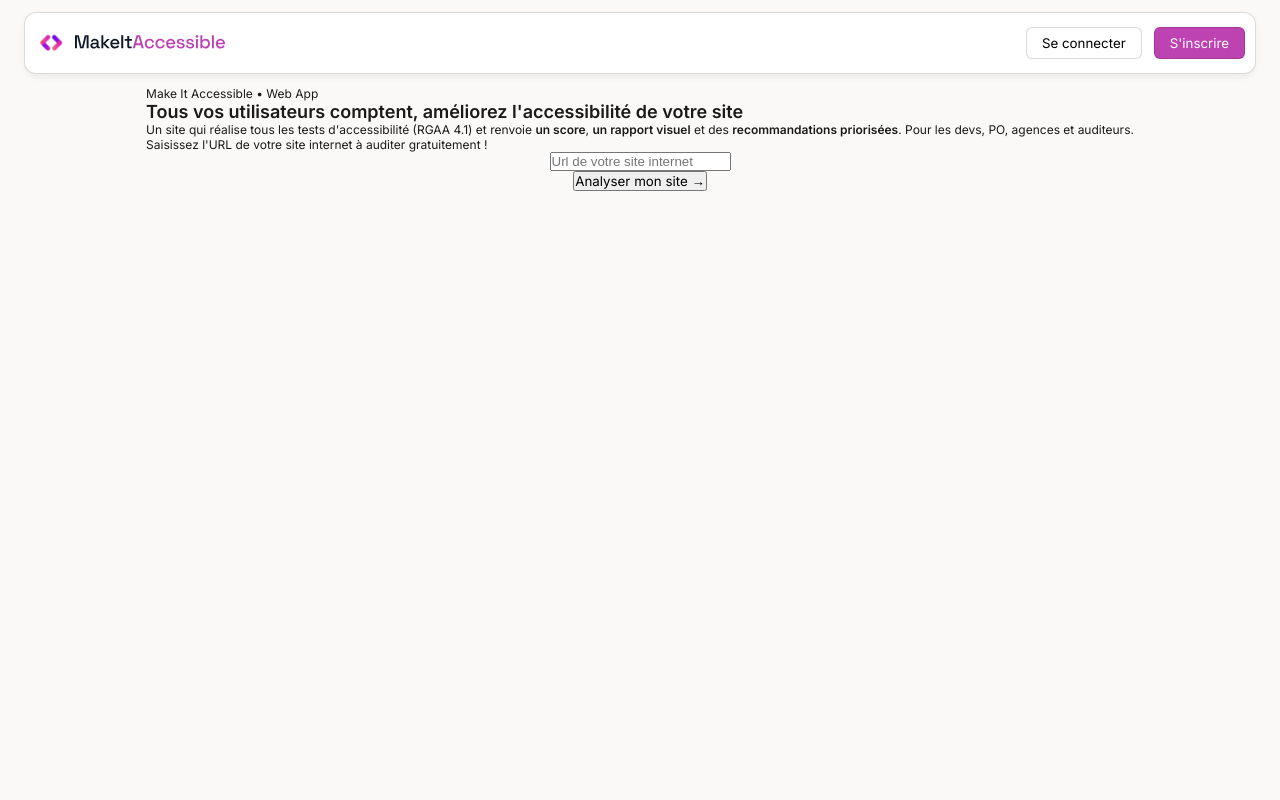
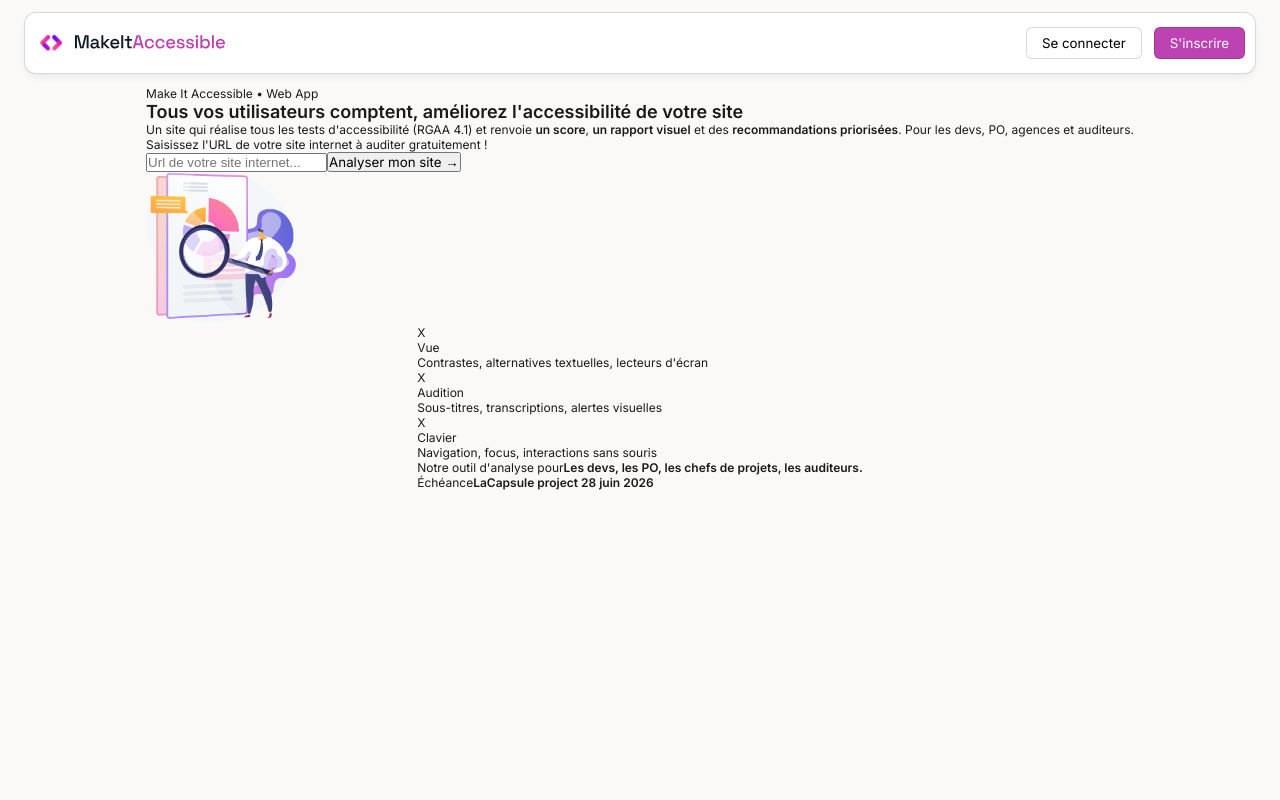
Before and after one commit to nino-nojutsu/makeitaccessible-front, a Next.js app: page / in a window 1280 px wide. Shown: the top 800 px of the page. Built offline with nearby package versions, Linux system fonts and the light colour scheme.

Commit message:
fix(analyse): delete / in .env

```diff
--- a/components/Analyse.js
+++ b/components/Analyse.js
@@ -29,9 +29,9 @@ function Analyse() {
 
   return (
     <div>
-      <form className={styles.main}  role="search" aria-label="Tester d'accessibilité">
-        <input className={styles.Search} id="url-input" name="url" type="url" aria-required="true" placeholder="Url de votre site internet" value={url} onChange={(e) => handleInputChange(e.target.value)} />
-        <button onClick={handleSubmit} type="submit"> Analyser mon site → </button>
+      <form className={styles.mainAnalyse}  role="search" aria-label="Tester d'accessibilité">
+        <input className={styles.search} id="url-input" name="url" type="url" aria-required="true" placeholder="Url de votre site internet..." value={url} onChange={(e) => handleInputChange(e.target.value)} />
+        <button className={styles.ctaSearch} onClick={handleSubmit} type="submit"> Analyser mon site → </button>
       </form>
     </div>
   );
```
